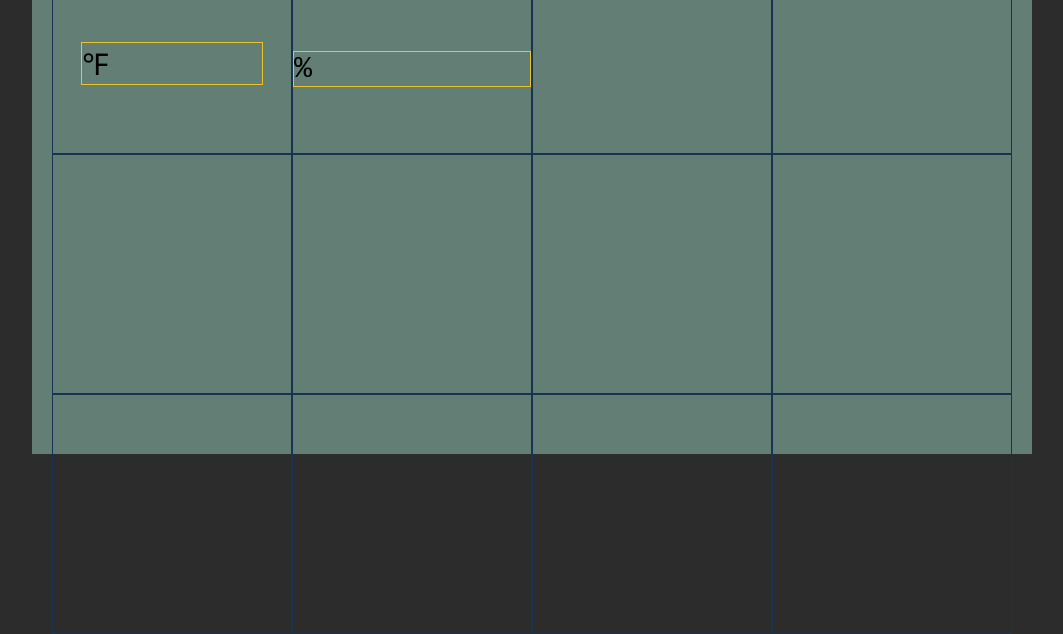
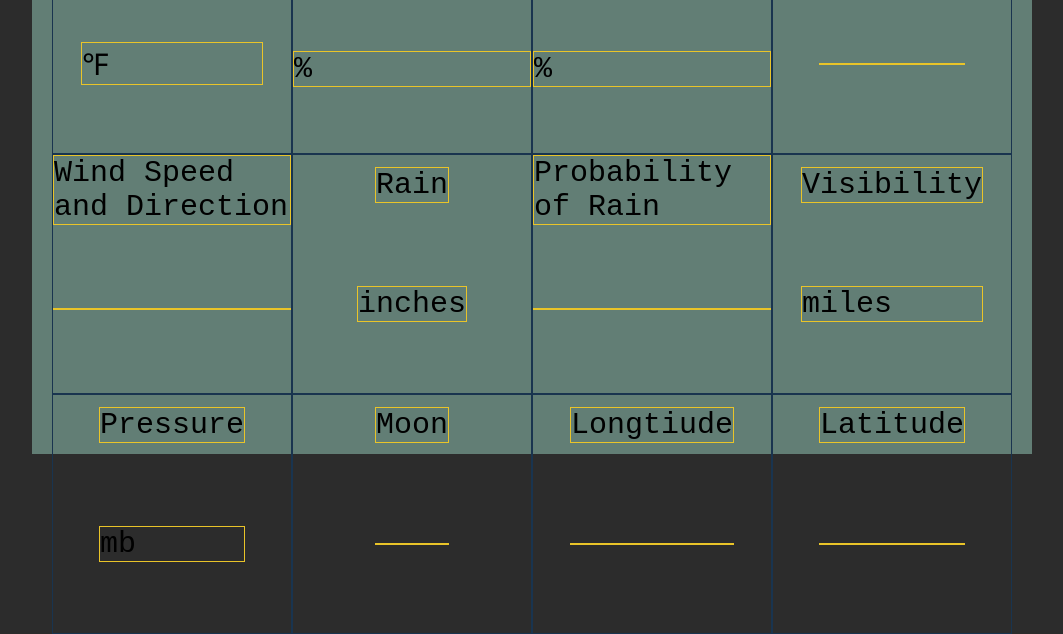
Before and after one commit to tjohnson009/clothescast, a website built with webpack: page src/index.html in a window 1280 px wide. Shown: the part 744-1378 px from the top of the page, without its empty margins (108-1171 px from the left). Built offline with nearby package versions, Linux system fonts and the light colour scheme; no server answers.

Commit message:
Update for 07/30/24

```diff
--- a/src/index.html
+++ b/src/index.html
@@ -63,19 +63,49 @@
                         <span class="humidity datapoint"></span><span class="imperial">%</span>
                     </p>
                 </div>
-                <div class="secondary cloudcover datapoint"></div>
-                <div class="secondary uvindex datapoint"></div>
+                <div class="secondary">
+                    <p class="secondary-title">Cloud Coverage</p>
+                    <p class="datapoint cloudcover"><span class="imperial">%</span></p>
+                </div>
+                <div class="secondary">
+                    <p class="secondary-title">UV Index</p>
+                    <p class="datapoint uvindex"></p>
+                </div>
                 <div class="secondary wind">
-                    <span class="datapoint winddir"></span>
-                    <span class="datapoint windspeed"></span>
+                    <p class="secondary-title">Wind Speed and Direction</p>
+                    <p class="">
+                        <span class="datapoint winddir"></span>
+                        <span class="datapoint windspeed"></span>
+                    </p>
                 </div>
-                <div class="secondary precip datapoint"></div>
-                <div class="secondary precipprob datapoint"></div>
-                <div class="secondary visibility datapoint"></div>
-                <div class="secondary pressure datapoint"></div>
-                <div class="secondary moonphase datapoint"></div>
-                <div class="secondary longitude datapoint"></div>
-                <div class="secondary latitude datapoint"></div>
+                <div class="secondary">
+                    <p class="secondary-title">Rain</p>
+                    <p class="datapoint precip"><span class="imperial">inches</span></p>
+                </div>
+                <div class="secondary">
+                    <p class="secondary-title">Probability of Rain</p>
+                    <p class="datapoint precipprob"></p>
+                </div>
+                <div class="secondary">
+                    <p class="secondary-title">Visibility</p>
+                    <p class="datapoint visibility"><span class="imperial">miles</span></p>
+                </div>
+                <div class="secondary">
+                    <p class="secondary-title">Pressure</p>
+                    <p class="datapoint pressure"><span class="imperial">mb</span></p>
+                </div>
+                <div class="secondary">
+                    <p class="secondary-title">Moon</p>
+                    <p class="datapoint moonphase"></p>
+                </div>
+                <div class="secondary">
+                    <p class="secondary-title">Longtiude</p>
+                    <p class="datapoint longitude"></p>
+                </div>
+                <div class="secondary">
+                    <p class="secondary-title">Latitude</p>
+                    <p class="datapoint latitude"></p>
+                </div>
                 <div class="conditionals hidden">
                     <div class="secondary snow datapoint"></div>
                     <div class="secondary snowdepth datapoint"></div>
```
Also changed, not shown: dist/index.html.
